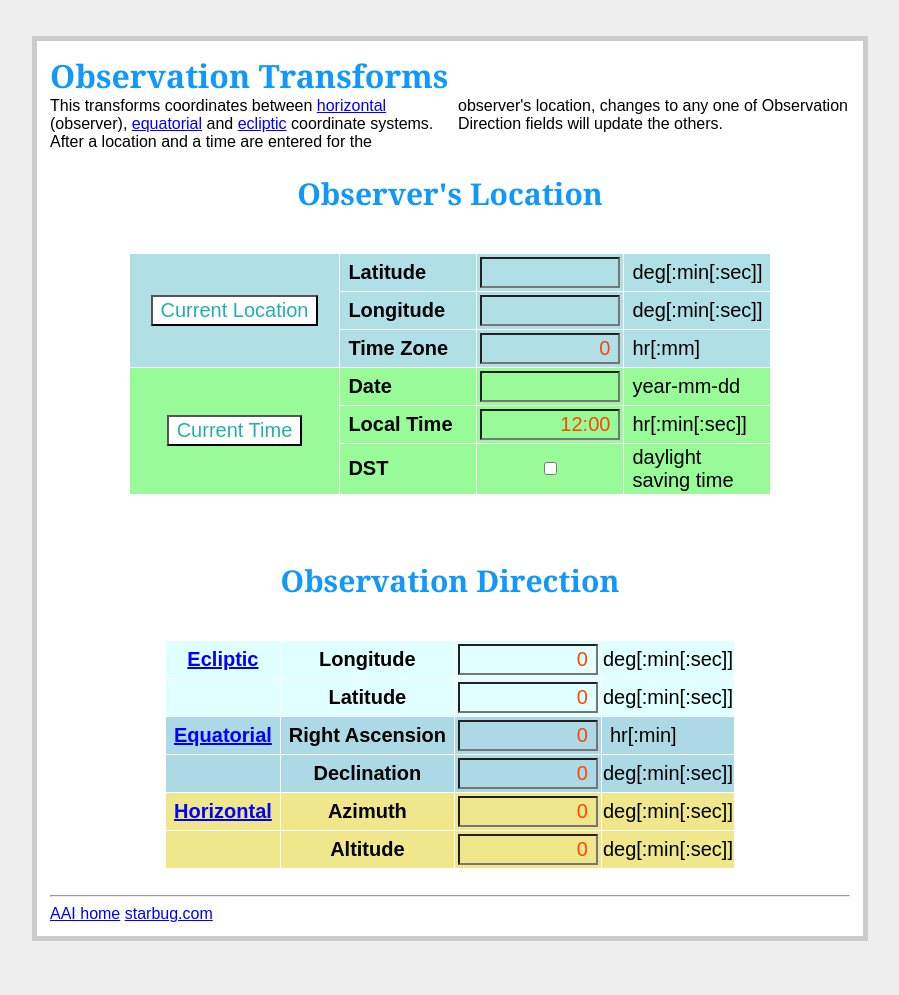
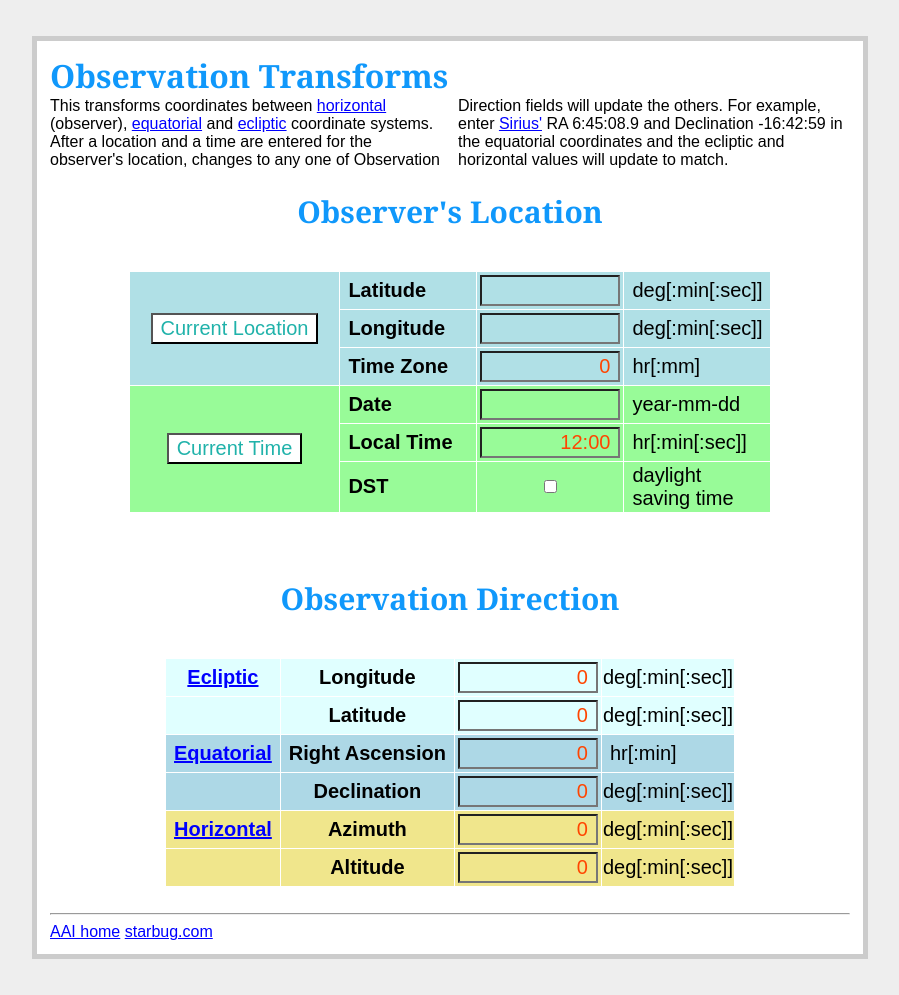
Before and after one commit to lrmcfarland/AAI, a Flask app: page /transform_observations in a window 1280 px wide. Shown: the whole page, without its empty margins (190-1089 px from the left). Run offline with Flask 2, Linux system fonts and the light colour scheme; parts of the project's set-up code (start-up, migrations or seed data) failed here and were passed over; some libraries are stand-ins or nearby versions.

Commit message:
adds Sirius comment

```diff
--- a/www/templates/transform_observations.html
+++ b/www/templates/transform_observations.html
@@ -500,6 +500,10 @@
   changes to any one of Observation Direction fields will update the
   others.
 
+  For example,
+  enter <a href="https://en.wikipedia.org/wiki/Sirius">Sirius'</a> RA
+  6:45:08.9 and Declination -16:42:59 in the equatorial coordinates
+  and the ecliptic and horizontal values will update to match.
 
 </div>
 
```
